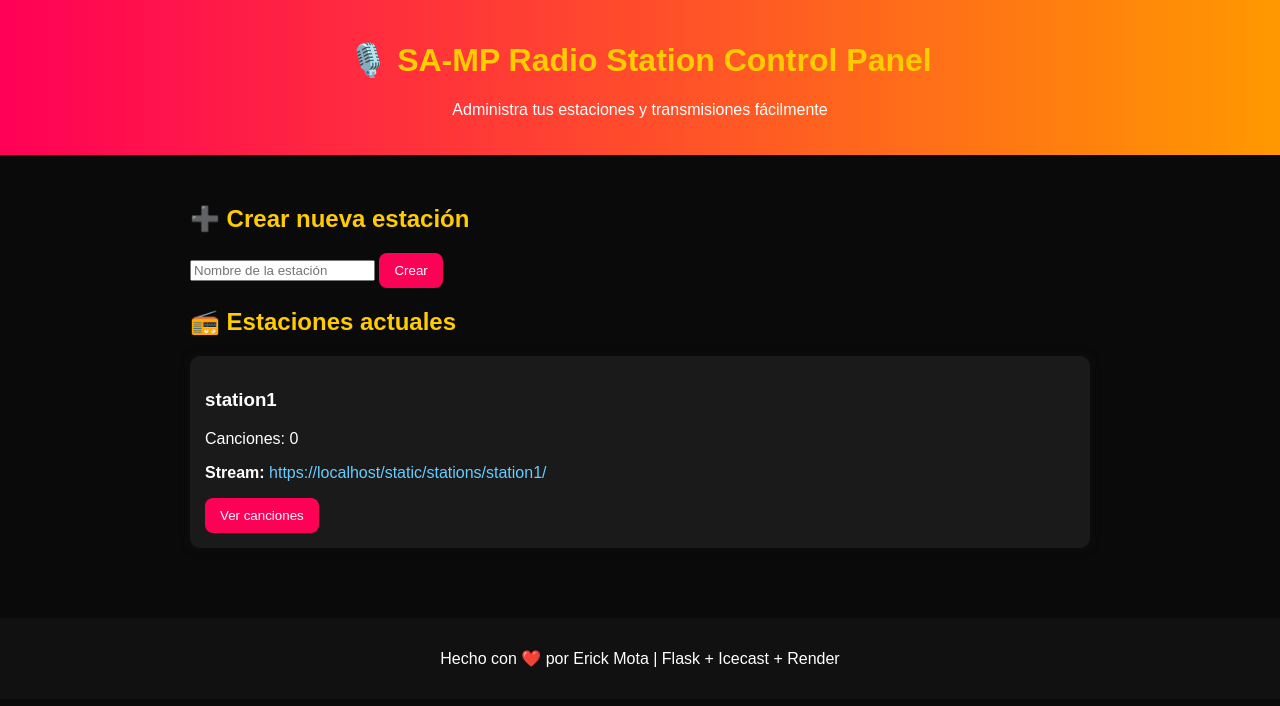
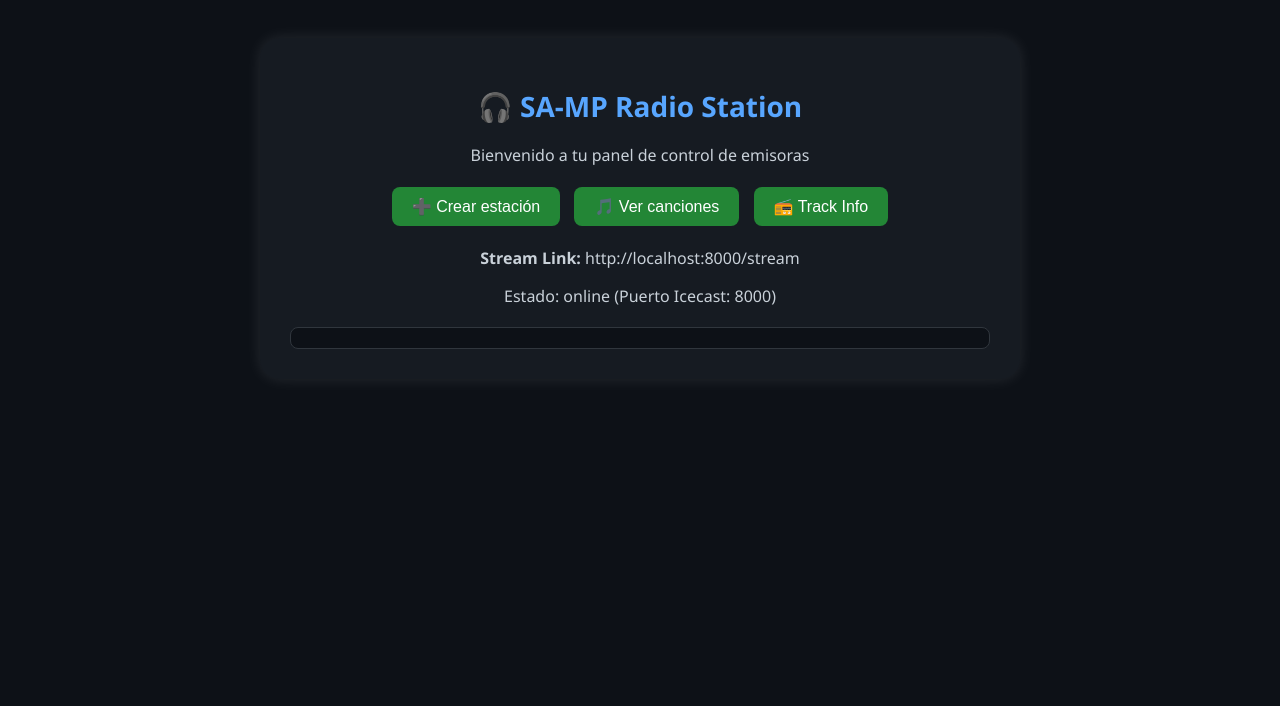
Before and after one commit to ELLOCOACRO/sa-mp-radio, a Flask app: page / in a window 1280 px wide. Shown: the top 706 px of the page. Run offline with Flask 3, Linux system fonts and the light colour scheme.

Commit message:
🚀 Versión completa Flask + Icecast + Docker lista para Render

```diff
--- a/app.py
+++ b/app.py
@@ -1,48 +1,50 @@
 import os
 from flask import Flask, render_template, jsonify, request
-from datetime import datetime
+import subprocess
 
-app = Flask(__name__)
+app = Flask(__name__, static_folder='static', template_folder='templates')
 
-# Ruta base de estaciones
-STATIONS_DIR = os.path.join("static", "stations")
-os.makedirs(STATIONS_DIR, exist_ok=True)
+# --- Configuración base ---
+ICECAST_CONFIG = "/app/icecast.xml"
+ICECAST_PORT = 8000
+STREAM_DIR = "static/stations"
+os.makedirs(STREAM_DIR, exist_ok=True)
 
+@app.route('/')
+def index():
+    return render_template('index.html', stream_link=f"http://{request.host}:{ICECAST_PORT}/stream")
 
-@app.route("/")
-def home():
-    stations = []
-    for folder in os.listdir(STATIONS_DIR):
-        path = os.path.join(STATIONS_DIR, folder)
-        if os.path.isdir(path):
-            songs = [f for f in os.listdir(path) if f.endswith(('.mp3', '.wav'))]
-            stations.append({
-                "name": folder,
-                "song_count": len(songs),
-                "stream_link": f"https://{request.host}/static/stations/{folder}/"
-            })
-    return render_template("index.html", stations=stations)
+@app.route('/create_station', methods=['POST'])
+def create_station():
+    name = request.form.get("name", "").strip()
+    if not name:
+        return jsonify({"error": "Debes ingresar un nombre"}), 400
 
+    station_path = os.path.join(STREAM_DIR, name)
+    os.makedirs(station_path, exist_ok=True)
+    return jsonify({"message": f"Estación '{name}' creada correctamente."})
 
-@app.route("/create_station", methods=["POST"])
-def create_station():
-    data = request.get_json()
-    name = data.get("name")
-    path = os.path.join(STATIONS_DIR, name)
-    if not os.path.exists(path):
-        os.makedirs(path)
-        return jsonify({"success": True, "message": f"Estación '{name}' creada."})
-    return jsonify({"success": False, "message": "La estación ya existe."})
+@app.route('/songs')
+def songs():
+    songs_list = []
+    for root, _, files in os.walk(STREAM_DIR):
+        for file in files:
+            if file.endswith(('.mp3', '.ogg', '.wav')):
+                songs_list.append(os.path.relpath(os.path.join(root, file), STREAM_DIR))
+    return jsonify(songs_list)
 
-
-@app.route("/status")
+@app.route('/status')
 def status():
-    return jsonify({
-        "status": "ok",
-        "time": datetime.utcnow().isoformat()
-    })
-
+    # Simple status mock
+    return jsonify({"status": "online", "icecast_port": ICECAST_PORT})
 
 if __name__ == "__main__":
-    port = int(os.environ.get("PORT", 5000))
+    # Inicia Icecast antes del servidor Flask
+    try:
+        subprocess.Popen(["icecast2", "-c", ICECAST_CONFIG])
+        print("✅ Icecast iniciado correctamente.")
+    except Exception as e:
+        print(f"⚠️ Error al iniciar Icecast: {e}")
+
+    port = int(os.environ.get("PORT", 10000))
     app.run(host="0.0.0.0", port=port)
--- a/requirements.txt
+++ b/requirements.txt
@@ -1,3 +1 @@
-Flask==2.3.2
-gunicorn==21.2.0
-ffmpeg-python==0.2.0
+Flask==3.0.3
--- a/static/stations/station1/css/style.css
+++ b/static/stations/station1/css/style.css
@@ -1,70 +1,60 @@
 body {
-    font-family: "Poppins", sans-serif;
-    margin: 0;
-    background: #0a0a0a;
-    color: #fff;
+    background: #0d1117;
+    color: #e6edf3;
+    font-family: "Segoe UI", sans-serif;
+    text-align: center;
+    padding: 30px;
 }
 
-header {
-    background: linear-gradient(90deg, #ff0057, #ff9900);
-    padding: 20px;
-    text-align: center;
+.container {
+    max-width: 700px;
+    margin: auto;
+    background: #161b22;
+    padding: 30px;
+    border-radius: 20px;
+    box-shadow: 0 0 15px rgba(255,255,255,0.1);
 }
 
-main {
-    padding: 30px;
-    max-width: 900px;
-    margin: auto;
+h1 {
+    color: #58a6ff;
+    font-size: 28px;
 }
 
-h1, h2 {
-    color: #ffcc00;
+p {
+    font-size: 16px;
+    color: #c9d1d9;
 }
 
 button {
-    background: #ff0057;
+    background: #238636;
     border: none;
     color: white;
-    padding: 10px 15px;
+    font-size: 16px;
+    padding: 10px 20px;
+    margin: 5px;
     border-radius: 8px;
     cursor: pointer;
-    transition: 0.2s;
+    transition: 0.3s;
 }
 
 button:hover {
-    background: #ff3366;
+    background: #2ea043;
 }
 
-.station-grid {
-    display: grid;
-    grid-template-columns: repeat(auto-fit, minmax(220px, 1fr));
-    gap: 20px;
+#output {
+    margin-top: 20px;
+    text-align: left;
+    background: #0d1117;
+    padding: 10px;
+    border-radius: 8px;
+    border: 1px solid #30363d;
 }
 
-.station-card {
-    background: #1a1a1a;
-    padding: 15px;
-    border-radius: 10px;
-    box-shadow: 0 0 10px #111;
-    transition: transform 0.2s;
+ul {
+    list-style: none;
+    padding: 0;
 }
 
-.station-card:hover {
-    transform: scale(1.03);
+ul li {
+    margin: 5px 0;
 }
-
-a {
-    color: #66ccff;
-    text-decoration: none;
-}
-
-a:hover {
-    text-decoration: underline;
-}
-
-footer {
-    text-align: center;
-    padding: 15px;
-    background: #111;
-    margin-top: 40px;
-}
--- a/templates/index.html
+++ b/templates/index.html
@@ -3,93 +3,76 @@
   <head>
     <meta charset="UTF-8" />
     <meta name="viewport" content="width=device-width, initial-scale=1.0" />
-    <title>🎧 SA-MP Radio Station</title>
+    <title>SA-MP Radio Station</title>
     <link
       rel="stylesheet"
       href="{{ url_for('static', filename='css/style.css') }}"
     />
   </head>
   <body>
-    <header>
-      <h1>🎙️ SA-MP Radio Station Control Panel</h1>
-      <p>Administra tus estaciones y transmisiones fácilmente</p>
-    </header>
+    <div class="container">
+      <h1>🎧 SA-MP Radio Station</h1>
+      <p>Bienvenido a tu panel de control de emisoras</p>
 
-    <main>
-      <section class="create-section">
-        <h2>➕ Crear nueva estación</h2>
-        <input
-          type="text"
-          id="stationName"
-          placeholder="Nombre de la estación"
-        />
-        <button onclick="createStation()">Crear</button>
-        <p id="createMsg"></p>
-      </section>
+      <div class="buttons">
+        <button id="btnCreate">➕ Crear estación</button>
+        <button id="btnSongs">🎵 Ver canciones</button>
+        <button id="btnTrack">📻 Track Info</button>
+      </div>
 
-      <section class="stations-section">
-        <h2>📻 Estaciones actuales</h2>
-        {% if stations %}
-        <div class="station-grid">
-          {% for station in stations %}
-          <div class="station-card">
-            <h3>{{ station.name }}</h3>
-            <p>Canciones: {{ station.song_count }}</p>
-            <p>
-              <strong>Stream:</strong>
-              <a href="{{ station.stream_link }}" target="_blank"
-                >{{ station.stream_link }}</a
-              >
-            </p>
-            <button onclick="viewSongs('{{ station.name }}')">
-              Ver canciones
-            </button>
-          </div>
-          {% endfor %}
-        </div>
-        {% else %}
-        <p>No hay estaciones creadas aún.</p>
-        {% endif %}
-      </section>
+      <div class="info">
+        <p>
+          <strong>Stream Link:</strong>
+          <span id="streamLink">{{ stream_link }}</span>
+        </p>
+        <p id="status">Estado: verificando...</p>
+      </div>
 
-      <section id="songsSection" style="display: none">
-        <h2>🎵 Canciones en <span id="stationTitle"></span></h2>
-        <ul id="songList"></ul>
-      </section>
-    </main>
-
-    <footer>
-      <p>Hecho con ❤️ por Erick Mota | Flask + Icecast + Render</p>
-    </footer>
+      <div id="output"></div>
+    </div>
 
     <script>
-      async function createStation() {
-        const name = document.getElementById("stationName").value;
-        if (!name.trim()) return alert("Ingresa un nombre válido");
+      const btnCreate = document.getElementById("btnCreate");
+      const btnSongs = document.getElementById("btnSongs");
+      const btnTrack = document.getElementById("btnTrack");
+      const output = document.getElementById("output");
+      const statusEl = document.getElementById("status");
 
+      async function checkStatus() {
+        const res = await fetch("/status");
+        const data = await res.json();
+        statusEl.innerText = `Estado: ${data.status} (Puerto Icecast: ${data.icecast_port})`;
+      }
+
+      btnCreate.onclick = async () => {
+        const name = prompt("Nombre de la estación:");
+        if (!name) return;
         const res = await fetch("/create_station", {
           method: "POST",
-          headers: { "Content-Type": "application/json" },
-          body: JSON.stringify({ name }),
+          headers: { "Content-Type": "application/x-www-form-urlencoded" },
+          body: `name=${encodeURIComponent(name)}`,
         });
         const data = await res.json();
-        document.getElementById("createMsg").innerText = data.message;
-        if (data.success) location.reload();
-      }
+        output.innerText = data.message || data.error;
+      };
 
-      function viewSongs(station) {
-        fetch(`/static/stations/${station}/`)
-          .then((res) => {
-            if (!res.ok) throw new Error("No se puede acceder a las canciones");
-            document.getElementById("stationTitle").innerText = station;
-            document.getElementById("songsSection").style.display = "block";
-          })
-          .catch(() =>
-            alert(
-              "No hay canciones disponibles o no se puede acceder al directorio."
-            )
-          );
-      }
+      btnSongs.onclick = async () => {
+        const res = await fetch("/songs");
+        const data = await res.json();
+        output.innerHTML =
+          "<h3>🎶 Canciones disponibles:</h3><ul>" +
+          data.map((song) => `<li>${song}</li>`).join("") +
+          "</ul>";
+      };
+
+      btnTrack.onclick = async () => {
+        output.innerHTML = "<p>📡 Consultando track actual...</p>";
+        const res = await fetch("/status");
+        const data = await res.json();
+        output.innerHTML = `<p>🎧 Stream activo en puerto ${data.icecast_port}</p>`;
+      };
+
+      checkStatus();
     </script>
   </body>
 </html>
```
Also changed, not shown: icecast.xml (added, +49 -0 lines), icecast/icecast.xml (deleted, +0 -82 lines), 1 other file.
